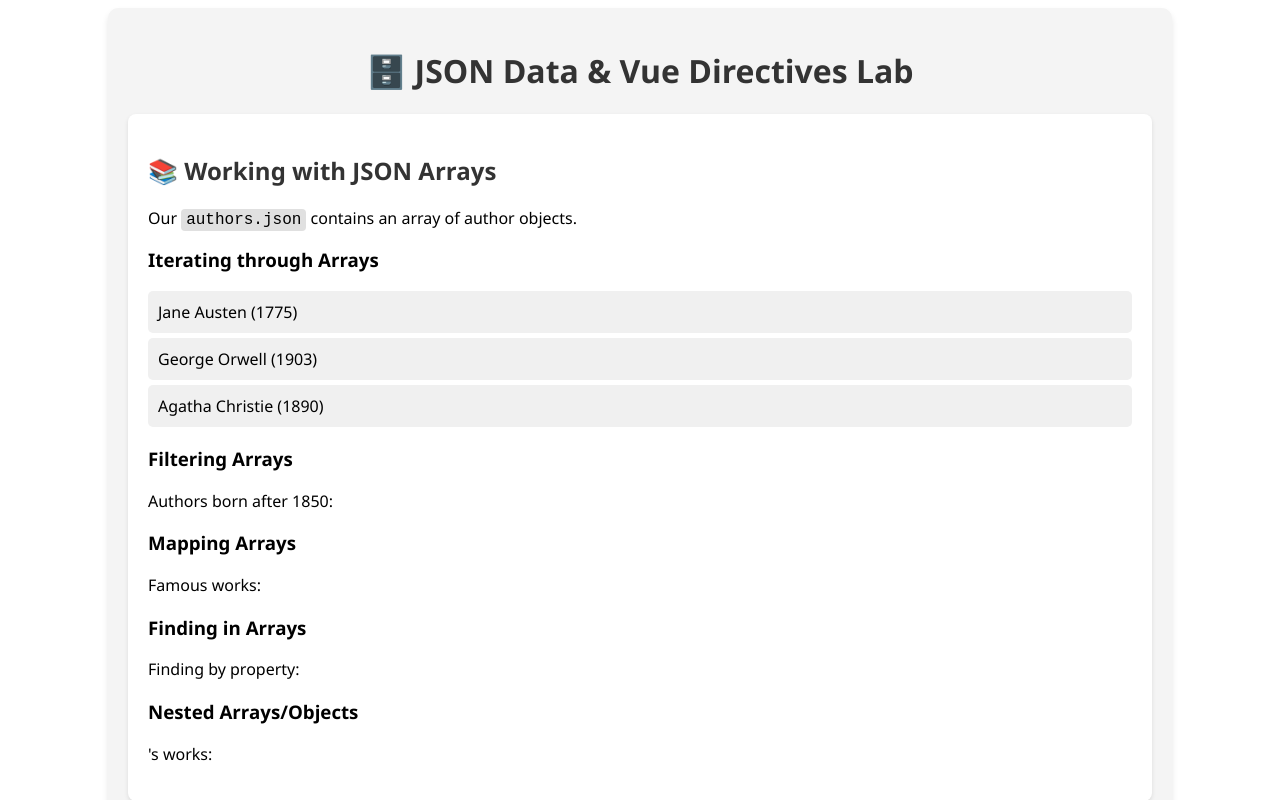
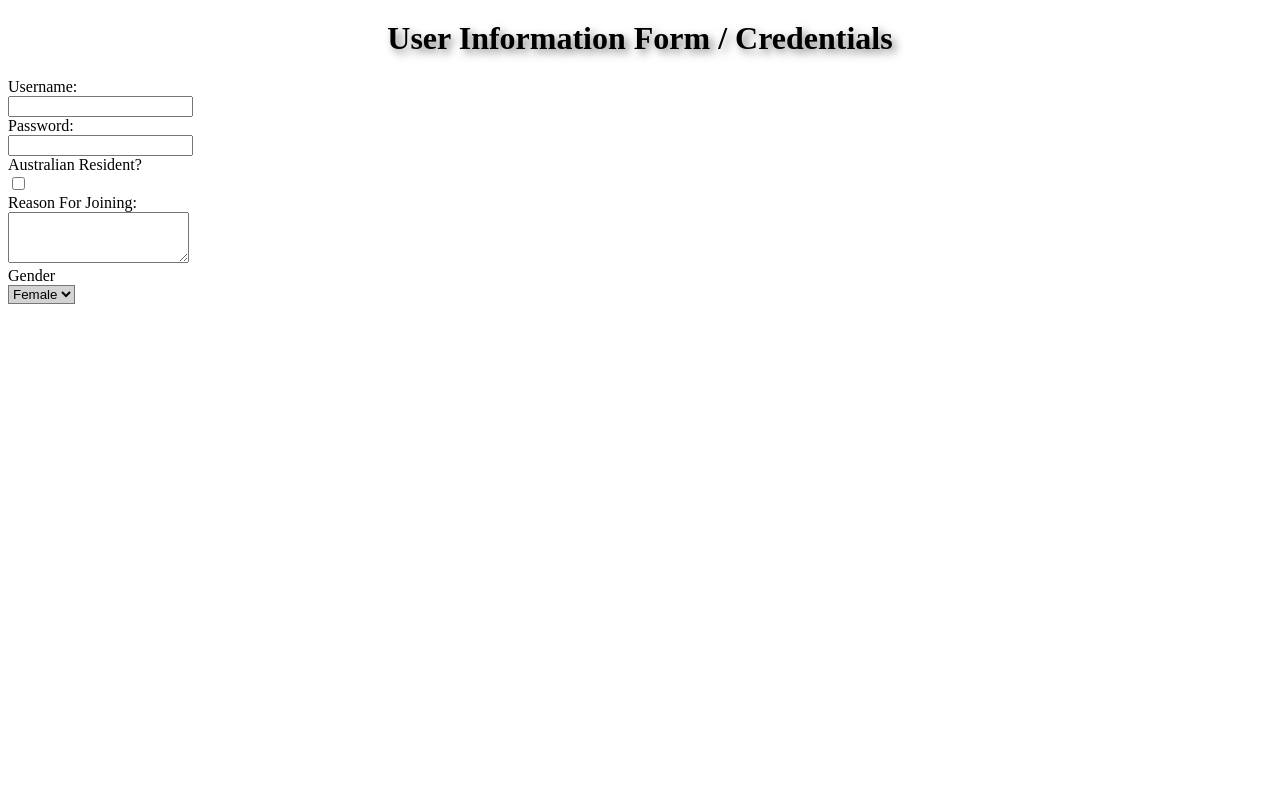
Before and after one commit to Anhe-zz/lxia-library, a Vue app: page / in a window 1280 px wide. Shown: the top 800 px of the page. Built offline with nearby package versions, Linux system fonts and the light colour scheme.

Commit message:
part of the week3

```diff
--- a/src/App.vue
+++ b/src/App.vue
@@ -1,9 +1,12 @@
 <script setup>
 import JSONLab from './components/JSON.vue'
+import JSON from './components/JSON.vue'
+import Form from './components/Form.vue';
 </script>
 
 <template>
-  <JSONLab />
+  <!-- <JSON /> -->
+  <Form />
 </template>
 
 <style scoped></style>
--- /dev/null
+++ b/src/components/Form.vue
@@ -0,0 +1,33 @@
+<template>
+    <div>
+        <h1>User Information Form / Credentials</h1>
+            <form>
+            <label for="username">Username:</label><br>
+            <input type="text" id="username" name="username"><br>
+
+            <label for="password">Password:</label><br>
+            <input type="password" id="password" name="password"><br>
+
+            <label for="isAustralian">Australian Resident?</label><br>
+            <input type="checkbox" id="isAustralian" name="isAustralian"><br>
+
+            <label for="reason">Reason For Joining:</label><br>
+            <textarea id="reason" name="reason" rows="3"></textarea><br>
+
+            <label for="gender">Gender</label><br>
+            <select id="gender">
+                <option value="female">Female</option>
+                <option value="male">Male</option>
+                <option value="other">Other</option>
+            </select>
+        </form>
+    </div>
+</template>
+
+<script setup>
+// Our logic will go here
+</script>
+
+<style scoped>
+/* Our logic will go here*/
+</style>
--- a/src/main.js
+++ b/src/main.js
@@ -1,4 +1,5 @@
 import { createApp } from 'vue'
 import App from './App.vue'
+import './style.css'
 
 createApp(App).mount('#app')
--- /dev/null
+++ b/src/style.css
@@ -0,0 +1,26 @@
+ /* Tag selectors */
+h1 {
+    text-align: center;
+    margin-top: 20px;
+    text-shadow: 4px 4px 8px rgba(0, 0, 0, 0.5);
+}
+
+ /* Class selectors */
+.form {
+    text-align: center;
+    margin-top: 50px;
+}
+
+ /* ID selectors */
+ #username:focus,
+ #password:focus,
+ #isAustralian:focus,
+ #reason:focus {
+     border-color: #FF6347; /* More obvious border color change (Tomato) */
+     background-color: #FFEBE8; /* Light background color change */
+ }
+
+ /* Attribute selectors */
+select[id="gender"] {
+    background-color: #d3d3d3; /* Default background color set to gray */
+}
```
